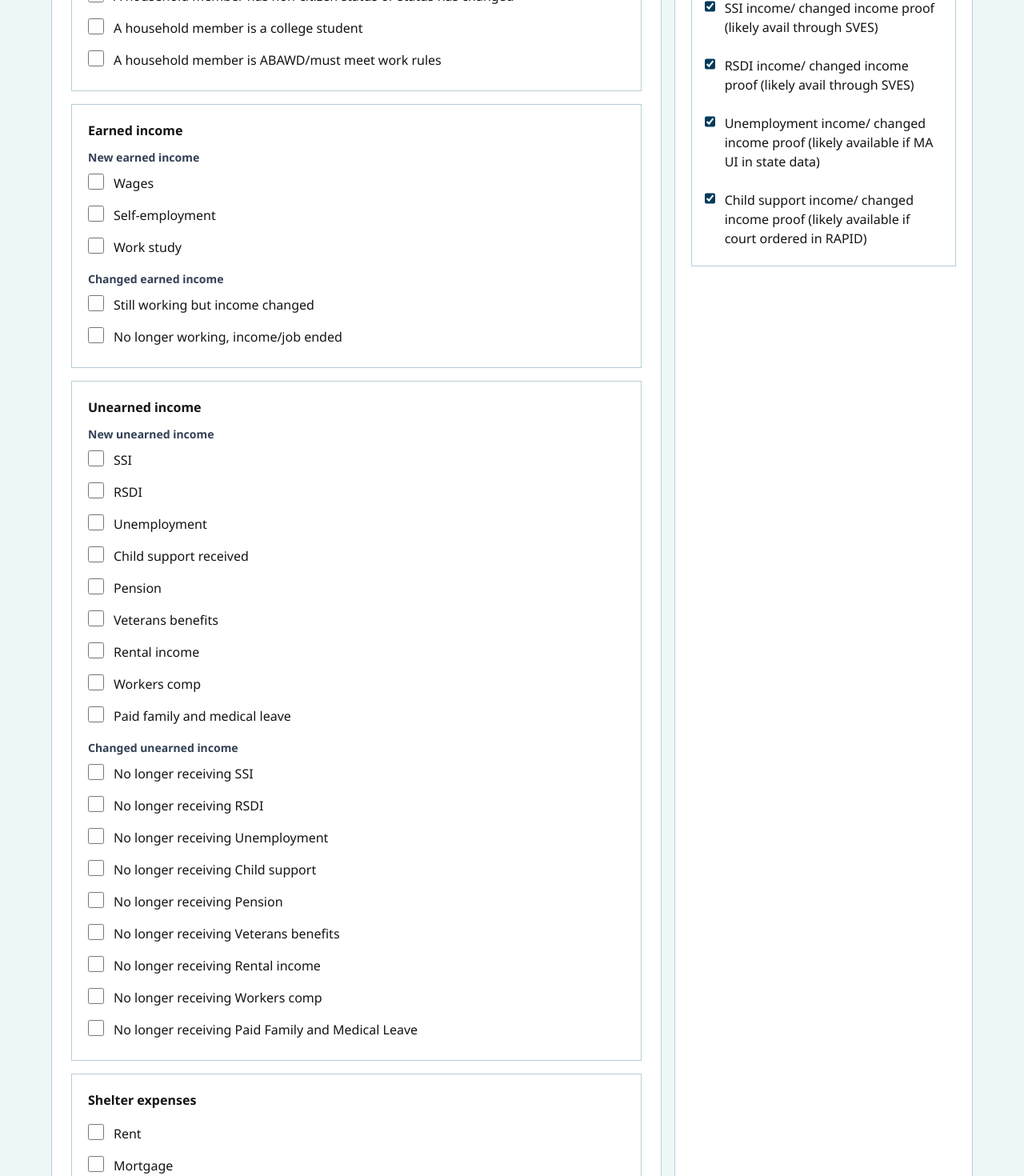
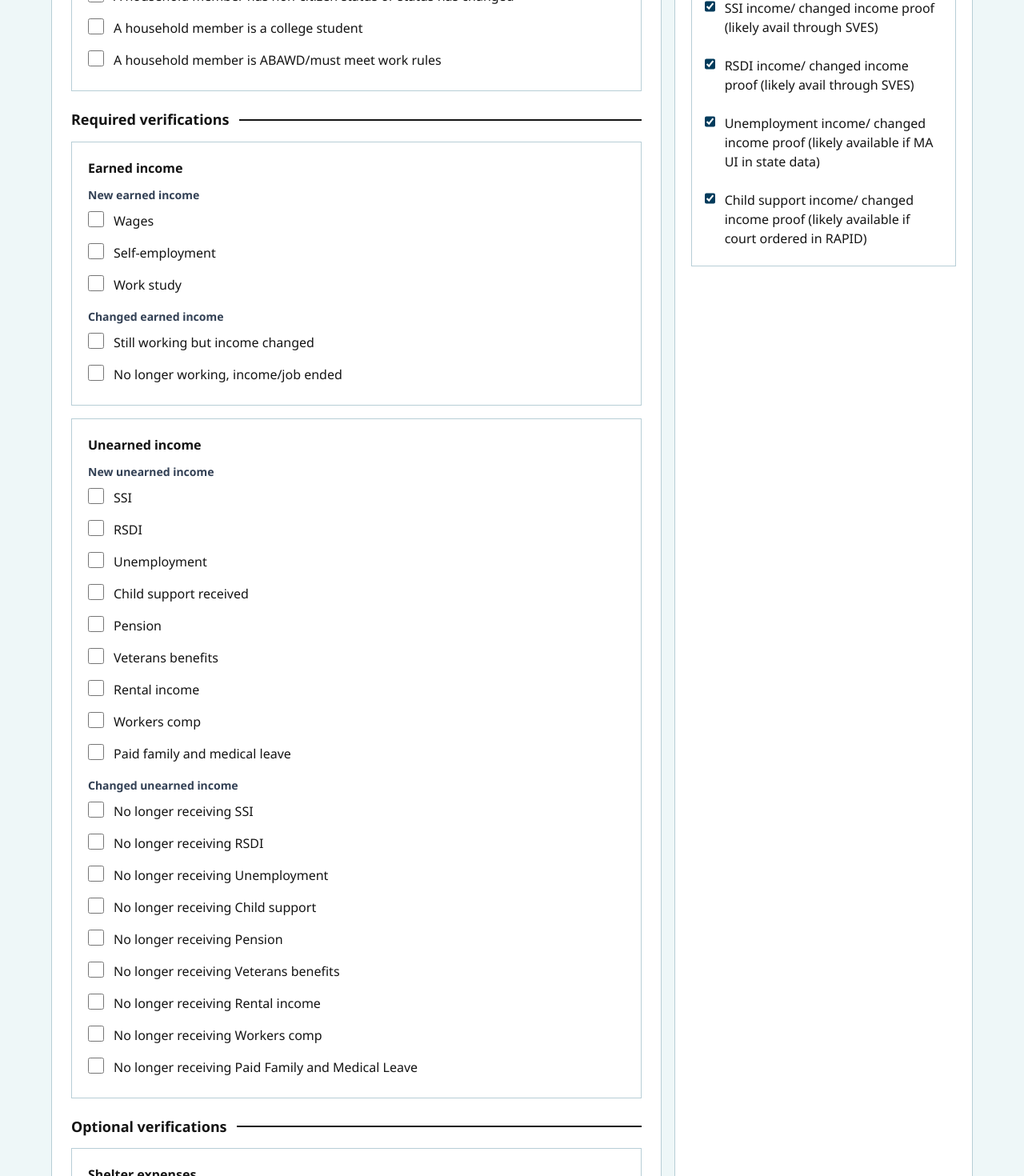
Before and after one commit to vidivitti/snap-doc-recommendation-prototype, a React (Vite) app: page / in a window 1280 px wide. Shown: the part 780-2250 px from the top of the page at 80% size. Built offline with nearby package versions, Linux system fonts and the light colour scheme.

Commit message:
Add verification section dividers

```diff
--- a/src/App.jsx
+++ b/src/App.jsx
@@ -2180,6 +2180,15 @@ function InputGroup({ title, children }) {
   );
 }
 
+function VerificationSectionDivider({ children }) {
+  return (
+    <div className="flex items-center gap-3 pt-2 text-[#141414]">
+      <h3 className="shrink-0 text-lg font-bold leading-tight">{children}</h3>
+      <span aria-hidden="true" className="h-0.5 flex-1 bg-[#141414]" />
+    </div>
+  );
+}
+
 function ApplicationEditor({ app, setApp }) {
   return (
     <section className="dta-card bg-white p-5 sm:p-6">
@@ -2202,6 +2211,8 @@ function ApplicationEditor({ app, setApp }) {
           <ToggleInput app={app} setApp={setApp} path="household.collegeStudent" label="A household member is a college student" />
           <ToggleInput app={app} setApp={setApp} path="workRules.abawdExemption" label="A household member is ABAWD/must meet work rules" />
         </InputGroup>
+
+        <VerificationSectionDivider>Required verifications</VerificationSectionDivider>
 
         <InputGroup title="Earned income">
           <div className="sm:col-span-2 text-sm font-bold text-slate-700">New earned income</div>
@@ -2236,6 +2247,8 @@ function ApplicationEditor({ app, setApp }) {
           <ToggleInput app={app} setApp={setApp} path="income.changedUnearned.pfml" label="No longer receiving Paid Family and Medical Leave" />
         </InputGroup>
 
+        <VerificationSectionDivider>Optional verifications</VerificationSectionDivider>
+
         <InputGroup title="Shelter expenses">
           <ToggleInput app={app} setApp={setApp} path="expenses.rent.reported" label="Rent" />
           <ToggleInput app={app} setApp={setApp} path="expenses.mortgage.reported" label="Mortgage" />
```
